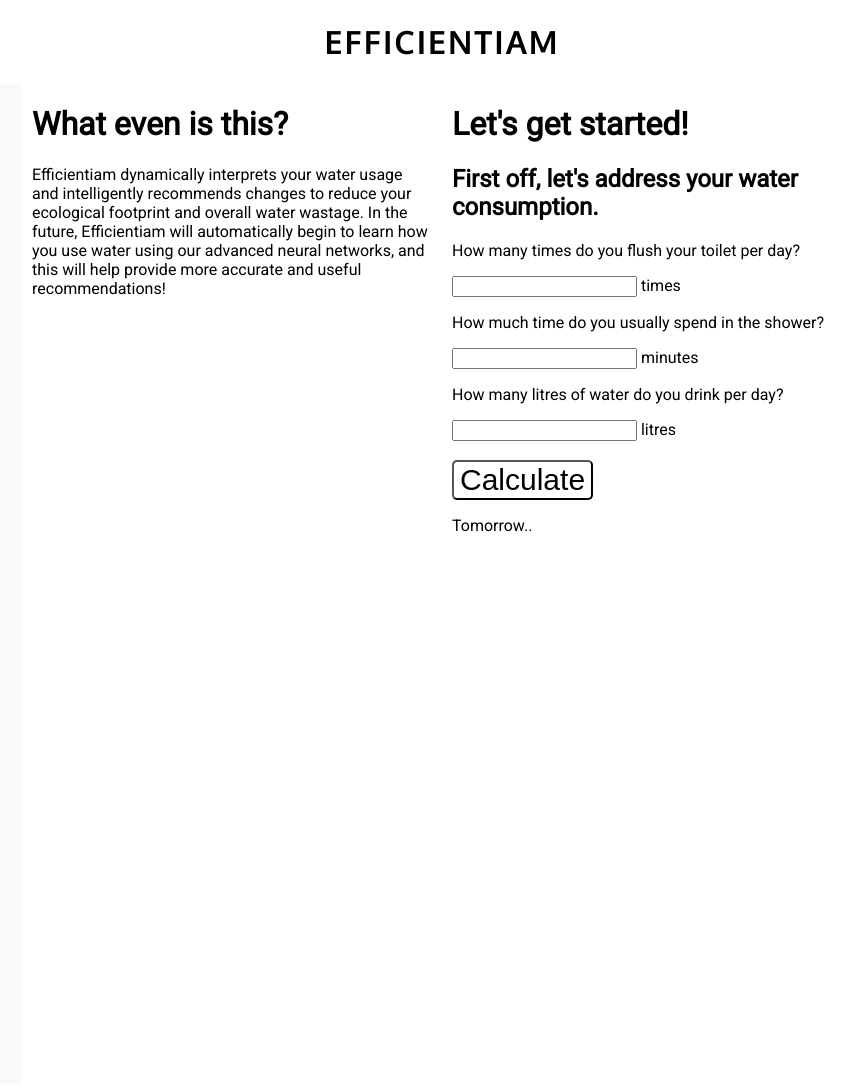
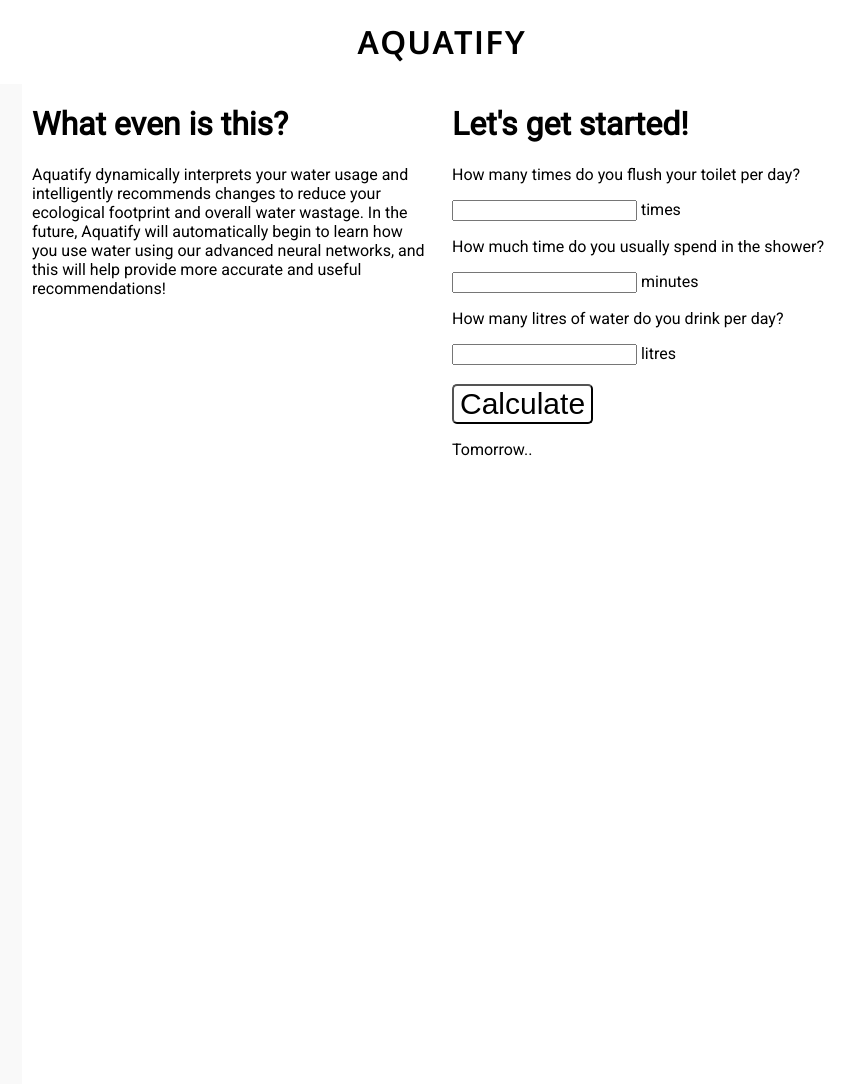
Before and after one commit to jimmy-print/Aquatify, a Flask app: page / in a window 1280 px wide; the page is wider, and only the part inside the window is pictured. Shown: that part, without its empty margins (198-1053 px from the left). Run offline with Flask 2, Linux system fonts and the light colour scheme.

Commit message:
change instances of efficientiam to aquatify

```diff
--- /dev/null
+++ b/requirements.txt
@@ -0,0 +1 @@
+flask
--- a/templates/index.html
+++ b/templates/index.html
@@ -7,21 +7,20 @@
 </head>
 
 <body>
-    <h1 id="main-title" onclick="window.location.href = '/'">EFFICIENTIAM</h1>
+    <h1 id="main-title" onclick="window.location.href = '/'">AQUATIFY</h1>
     <div class="grid">
         <div id="left-fill" class="fill"></div>
         <div class="about">
             <h1>What even is this?</h1>
-            <p>Efficientiam dynamically interprets your water usage and
+            <p>Aquatify dynamically interprets your water usage and
                 intelligently recommends changes to reduce your ecological
-                footprint and overall water wastage. In the future, Efficientiam
+                footprint and overall water wastage. In the future, Aquatify
                 will automatically begin to learn how you use water using
                 our advanced neural networks, and this will help provide more
                 accurate and useful recommendations!</p>
         </div>
         <div class="main">
             <h1 class="title">Let's get started!</h1>
-            <h2 class="title">First off, let's address your water consumption.</h2>
             <div class="questions">
                 <form method="POST" autocomplete="off">
                     {% for action in actions %}
```
